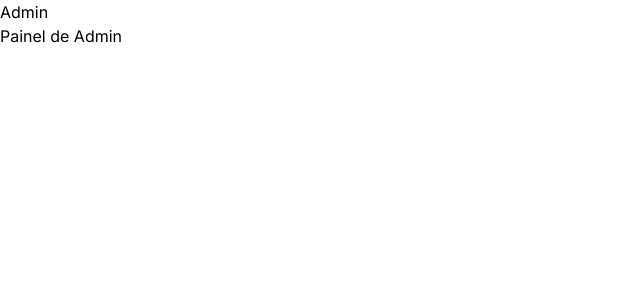
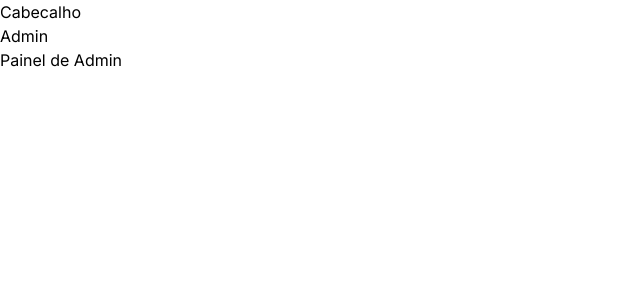
Before and after one commit to GabriellMaiaa/next13-fundamentals-app-router, a Next.js app: page /admin in a window 1280 px wide. Shown: the top 300 px of the page, without its empty margins (0-640 px from the left). Built offline with nearby package versions, Linux system fonts and the light colour scheme.

Commit message:
understanding streaming and loading

```diff
--- a/src/app/layout.tsx
+++ b/src/app/layout.tsx
@@ -16,6 +16,7 @@ export default function RootLayout({
 }) {
   return (
     <html lang="en">
+      <h1>Cabecalho</h1>
       <body className={inter.className}>{children}</body>
     </html>
   )
--- /dev/null
+++ b/src/app/loading.tsx
@@ -0,0 +1,3 @@
+export default function Loading() {
+  return <h1>Loading...</h1>
+}
--- a/src/app/page.tsx
+++ b/src/app/page.tsx
@@ -1,5 +1,5 @@
 export default async function Home() {
-  await new Promise((resolve) => setTimeout(resolve, 2000))
+  await new Promise((resolve) => setTimeout(resolve, 1000))
 
   const response = await fetch('https://api.github.com/users/GabriellMaiaa')
   const user = await response.json()
```
Also changed, not shown: notes.txt.
